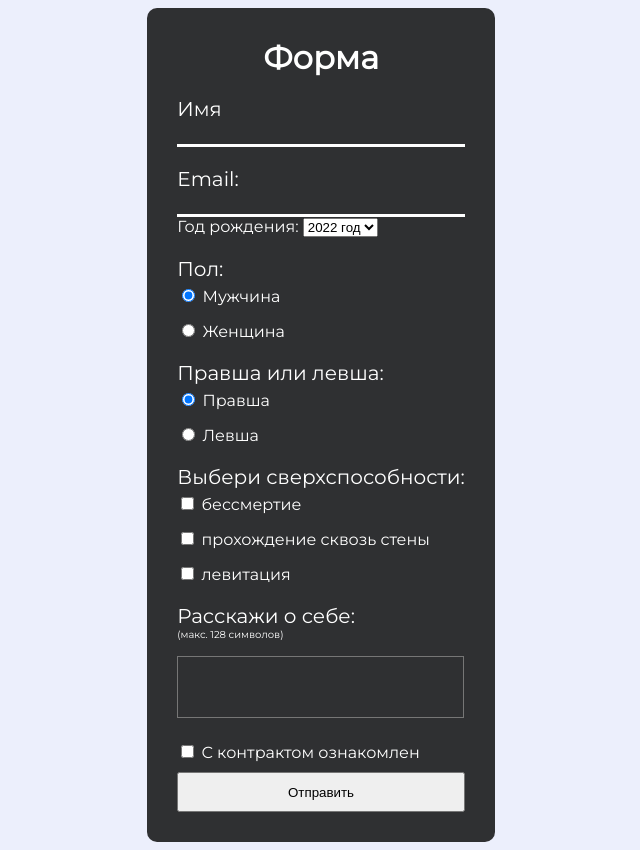
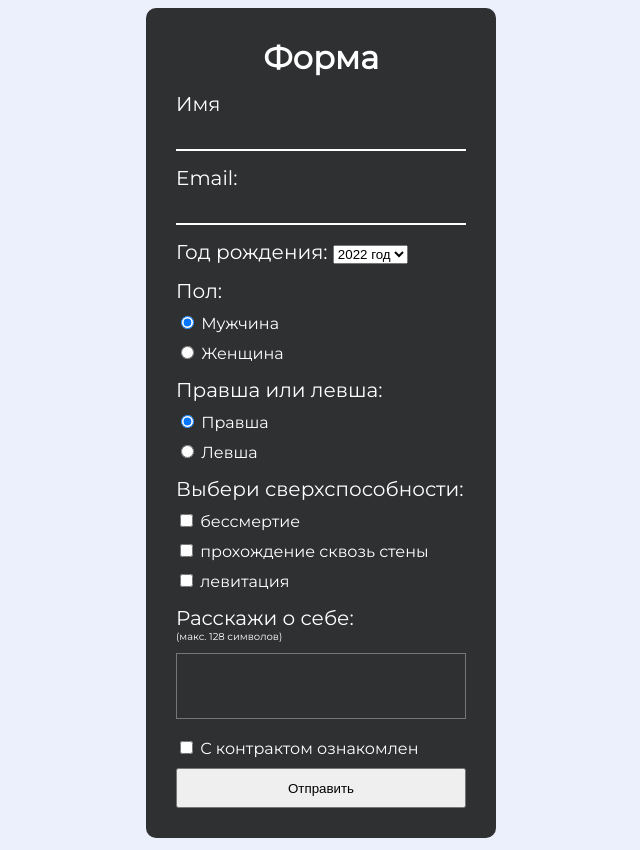
Before and after one commit to IvanAngoldt/web, a PHP site: page / in a window 1280 px wide. Shown: the whole page, without its empty margins (319-959 px from the left). Run offline with PHP 8.4, Linux system fonts and the light colour scheme.

Commit message:
UI fixed

```diff
--- a/task3/form.php
+++ b/task3/form.php
@@ -15,14 +15,15 @@
         <h1>Форма</h1>
       </div>
       <div class="form-item">
-        <p>Имя</p>
+        <p class="name">Имя</p>
         <input class="line" name="name" />
       </div>
       <div class="form-item">
-        <p>Email:</p>
+        <p class="email">Email:</p>
         <input class="line" name="email" />
       </div>
       <div class="form-item">
+        <p>
           Год рождения:
           <select name="year">
             <?php
@@ -31,6 +32,7 @@
               }
             ?>
             </select>
+          </p>
       </div>
       <div class="form-item">
         <ul>
--- a/task3/style.css
+++ b/task3/style.css
@@ -24,12 +24,13 @@
 
 li {
     list-style-type: none;
-    margin-bottom: 15px;
+    margin-bottom: 10px;
 }
 
 p {
     font-size: 20px;
-    margin-bottom: 5px;
+    margin: 0px;
+    margin-bottom: 10px;
 }
 
 h1 {
@@ -44,7 +45,6 @@
 .small-text {
     font-size: 10px;
     margin-top: 0px;
-    padding-bottom: 10px;
 }
 
 textarea {
@@ -52,26 +52,28 @@
     background: transparent;
     outline: none;
     color: white;
-    width: 285px;
-    padding: 0px;
-}
-
-.form-content {
-    padding-bottom: 20px;
+    width: 278px;
+    padding-left: 5px;
+    padding-right: 5px;
 }
 
 .line {
-    width: 100%;
+    width: 285px;
+    height: 30px;
+    font-size: medium;
+
 }
 
 .form-content input {
   background: transparent;
   border: 0px;
-  border-bottom: 3px solid white;
+  border-bottom: 2px solid white;
   border-radius: 0px;
   outline: none;
   color: white;
   padding: 0px;
+  padding-left: 5px;
+  padding-bottom: 3px;
 }
 
 label {
@@ -79,10 +81,18 @@
 }
 
 .contract {
-    padding-bottom: 10px;
+    margin-bottom: 10px;
 }
 
 .btn {
     width: 100%;
     height: 40px;
 }
+
+.form-item {
+    margin-bottom: 15px;
+}
+
+.name, .email {
+    margin-bottom: 0px;
+}
```
Lines whose indentation alone changed are shown as unchanged.
